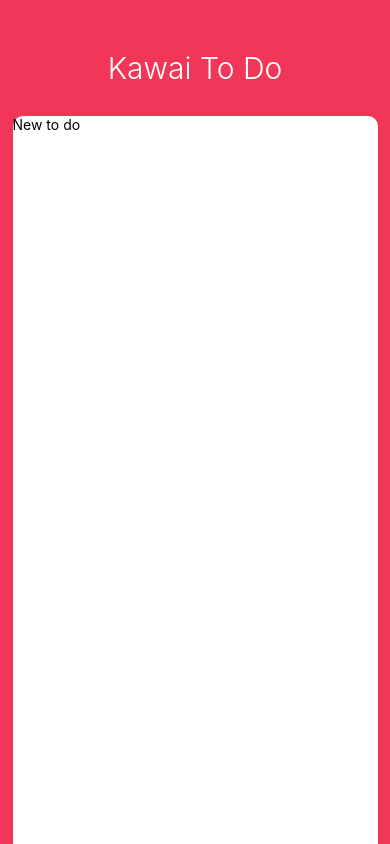
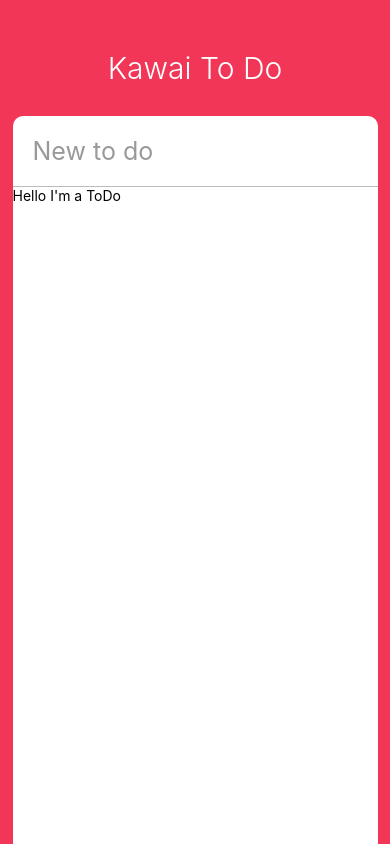
Before and after one commit to ChaeWonKong/contact-app, a React Native app in the folder react-native/kawai-todo/: screen / in a window 390 px wide. Built offline with nearby package versions, Linux system fonts and the light colour scheme.

Commit message:
Create ToDo component

```diff
--- a/react-native/kawai-todo/App.js
+++ b/react-native/kawai-todo/App.js
@@ -6,23 +6,45 @@
   StatusBar,
   TextInput,
   Dimensions,
-  Platform
+  Platform,
+  ScrollView
 } from "react-native";
+import ToDo from "./ToDo";
 
 const { height, width } = Dimensions.get("window");
 
 export default class App extends React.Component {
+  state = {
+    newToDo: ""
+  };
   render() {
+    const { newToDo } = this.state;
     return (
       <View style={styles.container}>
         <StatusBar barStyle={"light-content"} />
         <Text style={styles.title}>Kawai To Do</Text>
         <View style={styles.card}>
-          <TextInput style={styles.input} placeholder={"New to do"} />
+          <TextInput
+            style={styles.input}
+            placeholder={"New to do"}
+            value={newToDo}
+            onChangeText={this._controlNewToDo}
+            placeholderTextColor={"#999"}
+            returnKeyType={"done"}
+            autoCorrect={false}
+          />
+          <ScrollView>
+            <ToDo />
+          </ScrollView>
         </View>
       </View>
     );
   }
+  _controlNewToDo = text => {
+    this.setState({
+      newToDo: text
+    });
+  };
 }
 
 const styles = StyleSheet.create({
@@ -58,5 +80,11 @@
         elevation: 3
       }
     })
+  },
+  input: {
+    padding: 20,
+    borderBottomColor: "#bbb",
+    borderBottomWidth: 1,
+    fontSize: 25
   }
 });
--- /dev/null
+++ b/react-native/kawai-todo/ToDo.js
@@ -0,0 +1,12 @@
+import React, { Component } from "react";
+import { View, Text, StyleSheet, TouchableOpacity } from "react-native";
+
+export default class ToDo extends Component {
+  render() {
+    return (
+      <View>
+        <Text>Hello I'm a ToDo</Text>
+      </View>
+    );
+  }
+}
```
